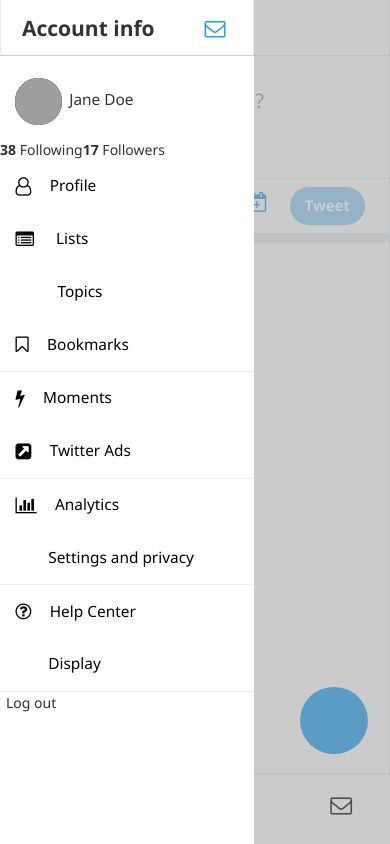
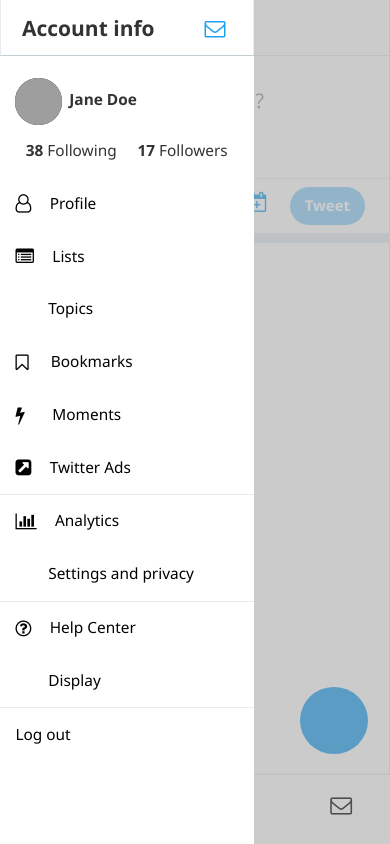
Before and after one commit to marveldev/twitter-react-app, a React (Create React App) app: page / in a window 390 px wide. Both pictures are taken after a click on the button 49 px from the left and 27 px from the top of the page. Built offline with nearby package versions, Linux system fonts and the light colour scheme; grey boxes are pictures that could not be loaded.

Commit message:
add span elements to user-profile div

```diff
--- a/src/components/leftNav/MobileLeftNav.js
+++ b/src/components/leftNav/MobileLeftNav.js
@@ -13,10 +13,12 @@
           <div className="user-profile">
             <img src='https://history.ucr.edu/sites/g/files/rcwecm1916/files/styles/form_preview/public/blank-profile-picture-png.png?itok=MQ-iPuNG'
               className="left-nav-photo" alt="user-profile" />
-            <span>Jane Doe</span>
+            <strong>Jane Doe</strong>
+            <div>
+              <span><strong>38</strong> Following</span>
+              <span><strong>17</strong> Followers</span>
+            </div>
           </div>
-          <span><strong>38</strong> Following</span>
-          <span><strong>17</strong> Followers</span>
           <Link to="/profile"
             className="dropdown-button"
             onClick={() => {}}
@@ -66,7 +68,7 @@
             <i className="material-icons">&#xe3ae;</i>
             Display
           </button>
-          <button>Log out</button>
+          <button className="dropdown-button">Log out</button>
         </div>
       </div>
     </>
```
